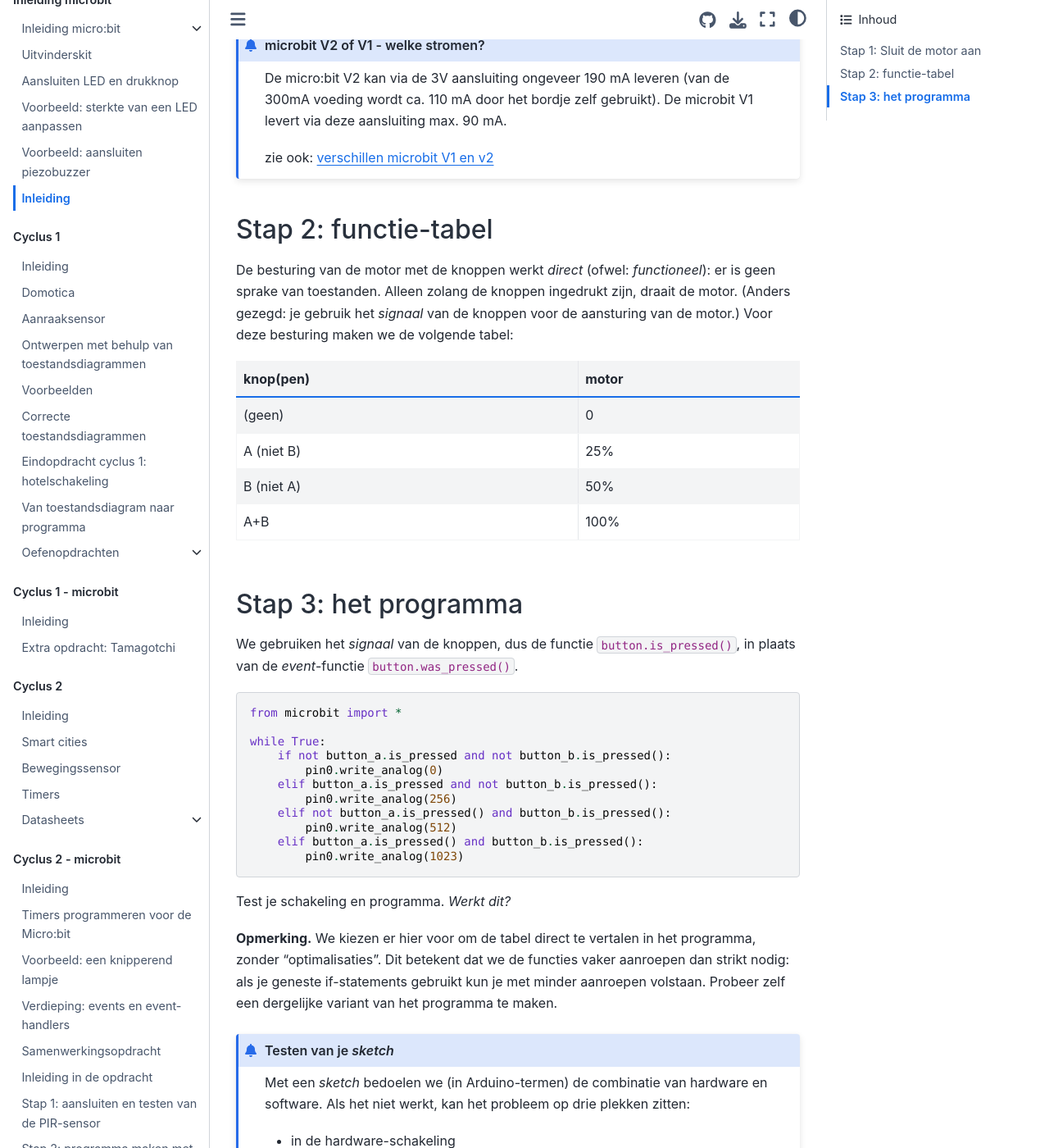
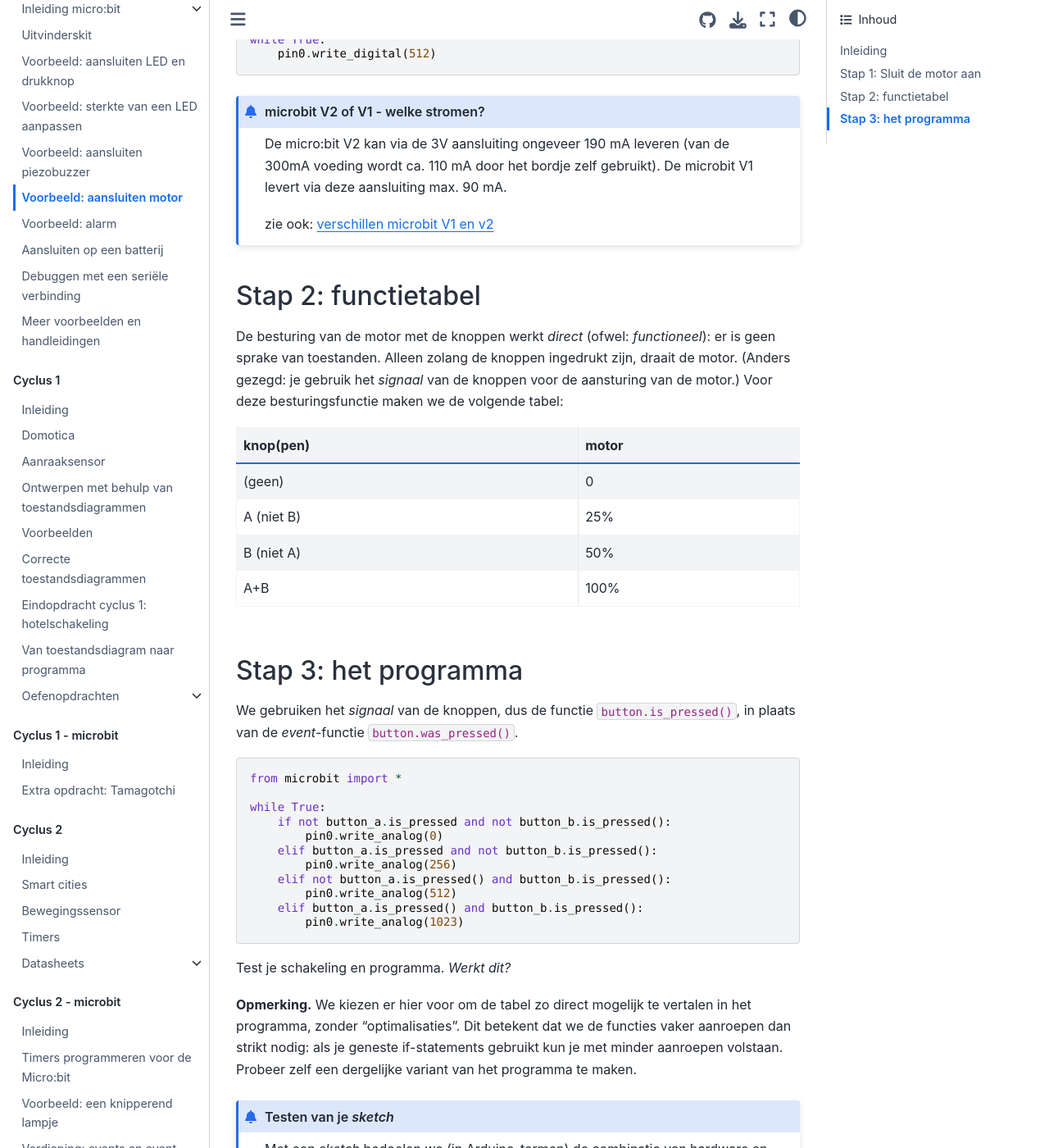
Before and after one commit to eelcodijkstra/pcbook, a Jupyter Book: the page built from microbit-inleiding/microbit-motor.md, in a window 1280 px wide and 1400 px high, scrolled down 2439 px. Shown: the whole window at 82% size. Built offline with Jupyter Book 1.0.4 settings and Sphinx 7.4.7 and the Sphinx Book theme 1.1.4, drawn with Linux system fonts in a browser that asks for light colours; some of the changed text lies outside the part shown.

Commit message:
microbit inleiding compleet

```diff
--- a/_toc.yml
+++ b/_toc.yml
@@ -27,6 +27,10 @@ parts:
     - file: microbit-inleiding/microbit-led-regeling
     - file: microbit-inleiding/microbit-buzzer
     - file: microbit-inleiding/microbit-motor
+    - file: microbit-inleiding/microbit-alarm
+    - file: microbit-inleiding/microbit-batterij
+    - file: microbit-inleiding/microbit-debugging
+    - file: microbit-inleiding/microbit-meer-voorbeelden
 
   - caption: Cyclus 1
     chapters:
--- a/microbit-inleiding/microbit-aansluiten-led.md
+++ b/microbit-inleiding/microbit-aansluiten-led.md
@@ -1,4 +1,4 @@
-# Aansluiten LED en drukknop
+# Voorbeeld: aansluiten LED en drukknop
 
 ## Inleiding
 
--- a/microbit-inleiding/microbit-motor.md
+++ b/microbit-inleiding/microbit-motor.md
@@ -1,4 +1,6 @@
-# Inleiding
+# Voorbeeld: aansluiten motor
+
+## Inleiding
 
 In deze paragraaf leer je hoe je een motor kunt aansluiten op de Mico:bit. Dit is gebaseerd op: https://www.kitronik.co.uk/blog/experiment-4-using-a-transistor-to-drive-a-motor/.
 
@@ -18,7 +20,7 @@ Je leert hierbij dat je een motor niet zomaar op een pin kunt aansluiten, omdat
 Zorg dat je stapsgewijs werkt:
 
 * Stap 1: sluit de motor aan en test of deze werkt.
-* Stap 2: maak een toestandsdiagram(???)
+* Stap 2: maak de functietabel
 * Stap 3: maak het programma en test dit
 
 ## Stap 1: Sluit de motor aan
@@ -54,10 +56,10 @@ De micro:bit V2 kan via de 3V aansluiting ongeveer 190 mA leveren (van de 300mA
 zie ook: [verschillen microbit V1 en v2](https://www.sossolutions.nl/blog/het-verschil-tussen-de-bbc-micro-bit-v1-en-bbc-micro-bit-v2/)
 :::
 
-## Stap 2: functie-tabel
+## Stap 2: functietabel
 
 De besturing van de motor met de knoppen werkt *direct* (ofwel: *functioneel*): er is geen sprake van toestanden.
-Alleen zolang de knoppen ingedrukt zijn, draait de motor. (Anders gezegd: je gebruik het *signaal* van de knoppen voor de aansturing van de motor.) Voor deze besturing maken we de volgende tabel:
+Alleen zolang de knoppen ingedrukt zijn, draait de motor. (Anders gezegd: je gebruik het *signaal* van de knoppen voor de aansturing van de motor.) Voor deze besturingsfunctie maken we de volgende tabel:
 
 | knop(pen)  | motor |
 | :---       | :---  |
@@ -86,7 +88,7 @@ while True:
 
 Test je schakeling en programma. *Werkt dit?*
 
-**Opmerking.** We kiezen er hier voor om de tabel direct te vertalen in het programma, zonder "optimalisaties". Dit betekent dat we de functies vaker aanroepen dan strikt nodig: als je geneste if-statements gebruikt kun je met minder aanroepen volstaan. Probeer zelf een dergelijke variant van het programma te maken.
+**Opmerking.** We kiezen er hier voor om de tabel zo direct mogelijk te vertalen in het programma, zonder "optimalisaties". Dit betekent dat we de functies vaker aanroepen dan strikt nodig: als je geneste if-statements gebruikt kun je met minder aanroepen volstaan. Probeer zelf een dergelijke variant van het programma te maken.
 
 :::{admonition} Testen van je *sketch*
 Met een *sketch* bedoelen we (in Arduino-termen) de combinatie van hardware en software. Als het niet werkt, kan het probleem op drie plekken zitten:
```
Also changed, not shown: microbit-inleiding/microbit-alarm.md (added, +87 -0 lines), microbit-inleiding/microbit-batterij.md (added, +32 -0 lines), microbit-inleiding/microbit-debugging.md (added, +30 -0 lines), microbit-inleiding/microbit-meer-voorbeelden.md (added, +12 -0 lines), microbit-inleiding/figs/microbit-alarm.jpg (added), microbit-inleiding/figs/microbit-batterij.jpeg (added), microbit-inleiding/figs/microbit-serial-display.png (added).
